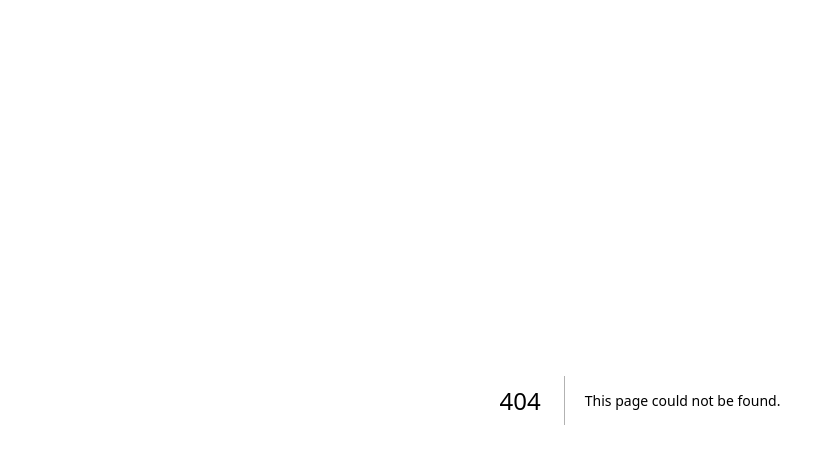
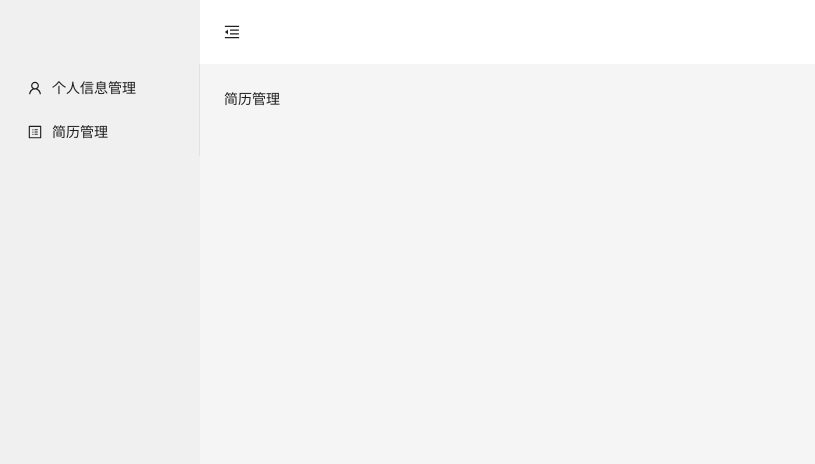
Before and after one commit to Caiyilina/resume-show, a Next.js app: page /admin/resume in a window 1280 px wide. Before the commit this address had no page. Shown: the top 464 px of the page, without its empty margins (0-815 px from the left). Built offline with nearby package versions, Linux system fonts and the light colour scheme.

Commit message:
feat: :art: optimizes

```diff
--- /dev/null
+++ b/src/app/admin/AdminSkeleton.tsx
@@ -0,0 +1,12 @@
+"use client";
+import { Skeleton } from "antd";
+
+const AdminSkeleton = () => {
+  return (
+    <div style={{ padding: 24 }}>
+      <Skeleton active />
+    </div>
+  );
+};
+
+export default AdminSkeleton;
--- /dev/null
+++ b/src/app/admin/layout.tsx
@@ -0,0 +1,39 @@
+"use client";
+import { Button, Layout, Menu } from "antd";
+import { useRouter } from "next/navigation";
+import { useState, Suspense } from "react";
+import { MenuUnfoldOutlined, MenuFoldOutlined } from "@ant-design/icons";
+import AdminSider from "@/app/component/admin/AdminSider";
+import AdminHeader from "@/app/component/admin/AdminHeader";
+const { Header, Content, Sider } = Layout;
+
+export default function AdminLayout({
+  children,
+}: {
+  children: React.ReactNode;
+}) {
+  const router = useRouter();
+  const [collapsed, setCollapsed] = useState(false);
+  const items = [
+    { key: "profile", label: "个人信息管理" },
+    { key: "resume", label: "简历管理" },
+  ];
+
+  const handleMenuClick = ({ key }: { key: string }) => {
+    router.push(`/admin/${key}`);
+  };
+
+  return (
+    <Layout style={{ minHeight: "100vh" }}>
+      <AdminSider />
+      <Layout style={{ flex: 1 }}>
+        <AdminHeader />
+        <Suspense fallback={<div>Loading...</div>}>
+          <Content style={{ padding: "24px", height: "100%" }}>
+            {children}
+          </Content>
+        </Suspense>
+      </Layout>
+    </Layout>
+  );
+}
--- /dev/null
+++ b/src/app/admin/page.tsx
@@ -0,0 +1,15 @@
+"use client";
+import { Layout } from "antd";
+import { useRouter } from "next/navigation";
+import { useEffect } from "react";
+const { Content } = Layout;
+
+export default function AdminPage({ children }: { children: React.ReactNode }) {
+  const router = useRouter();
+
+  useEffect(() => {
+    router.push("/admin/profile");
+  }, [router]);
+
+  return <>默认页面</>;
+}
--- /dev/null
+++ b/src/app/admin/profile/page.tsx
@@ -0,0 +1,4 @@
+"use client";
+export default function ProfilePage() {
+  return <>个人信息</>;
+}
--- /dev/null
+++ b/src/app/admin/resume/page.tsx
@@ -0,0 +1,4 @@
+"use client";
+export default function ResumePage() {
+  return <>简历管理</>;
+}
--- /dev/null
+++ b/src/app/component/admin/AdminHeader.tsx
@@ -0,0 +1,28 @@
+"use client";
+import { Button, Layout } from "antd";
+import { useState, memo } from "react";
+import { MenuUnfoldOutlined, MenuFoldOutlined } from "@ant-design/icons";
+import { useCollapsedStore } from "@/app/store/collapsedStore";
+
+const { Header } = Layout;
+
+const AdminHeader = () => {
+  const { collapsed, toggleCollapsed } = useCollapsedStore();
+
+  return (
+    <Header style={{ padding: 0, background: "#fff" }}>
+      <Button
+        type="text"
+        icon={collapsed ? <MenuUnfoldOutlined /> : <MenuFoldOutlined />}
+        onClick={toggleCollapsed}
+        style={{
+          fontSize: "16px",
+          width: 64,
+          height: 64,
+        }}
+      />
+    </Header>
+  );
+};
+AdminHeader.displayName = "AdminHeader";
+export default memo(AdminHeader);
--- /dev/null
+++ b/src/app/component/admin/AdminSider.tsx
@@ -0,0 +1,47 @@
+"use client";
+import { Button, Layout, Menu } from "antd";
+import { useRouter } from "next/navigation";
+import { useState, Suspense, memo } from "react";
+import {
+  MenuUnfoldOutlined,
+  MenuFoldOutlined,
+  UserOutlined,
+  ProfileOutlined,
+} from "@ant-design/icons";
+import { useCollapsedStore } from "@/app/store/collapsedStore";
+
+const { Header, Content, Sider } = Layout;
+
+const AdminSider = () => {
+  const router = useRouter();
+  const { collapsed, toggleCollapsed } = useCollapsedStore();
+  const items = [
+    { key: "profile", label: "个人信息管理", icon: <UserOutlined /> },
+    { key: "resume", label: "简历管理", icon: <ProfileOutlined /> },
+  ];
+
+  const handleMenuClick = ({ key }: { key: string }) => {
+    router.push(`/admin/${key}`);
+  };
+
+  return (
+    <Sider
+      trigger={null}
+      collapsible
+      collapsed={collapsed}
+      style={{ paddingTop: 64, background: "#f0f0f0" }}
+    >
+      <div>
+        <Menu
+          theme="light"
+          mode="inline"
+          items={items}
+          onClick={handleMenuClick}
+          style={{ background: "#f0f0f0" }}
+        />
+      </div>
+    </Sider>
+  );
+};
+AdminSider.displayName = "AdminSider";
+export default memo(AdminSider);
--- /dev/null
+++ b/src/app/store/collapsedStore.ts
@@ -0,0 +1,11 @@
+import { create } from 'zustand';
+
+type CollapsedState = {
+  collapsed: boolean;
+  toggleCollapsed: () => void;
+};
+
+export const useCollapsedStore = create<CollapsedState>((set) => ({
+  collapsed: false,
+  toggleCollapsed: () => set((state) => ({ collapsed: !state.collapsed })),
+}));
```
